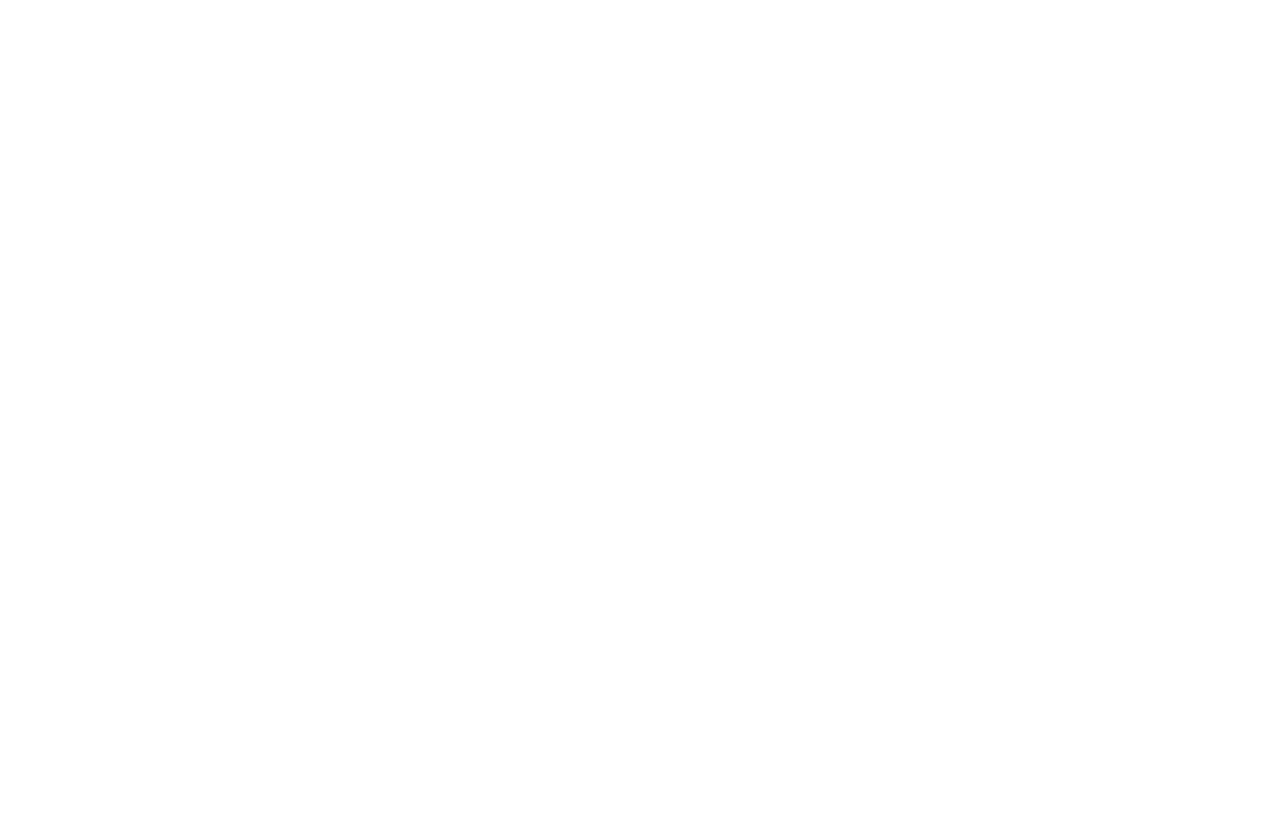
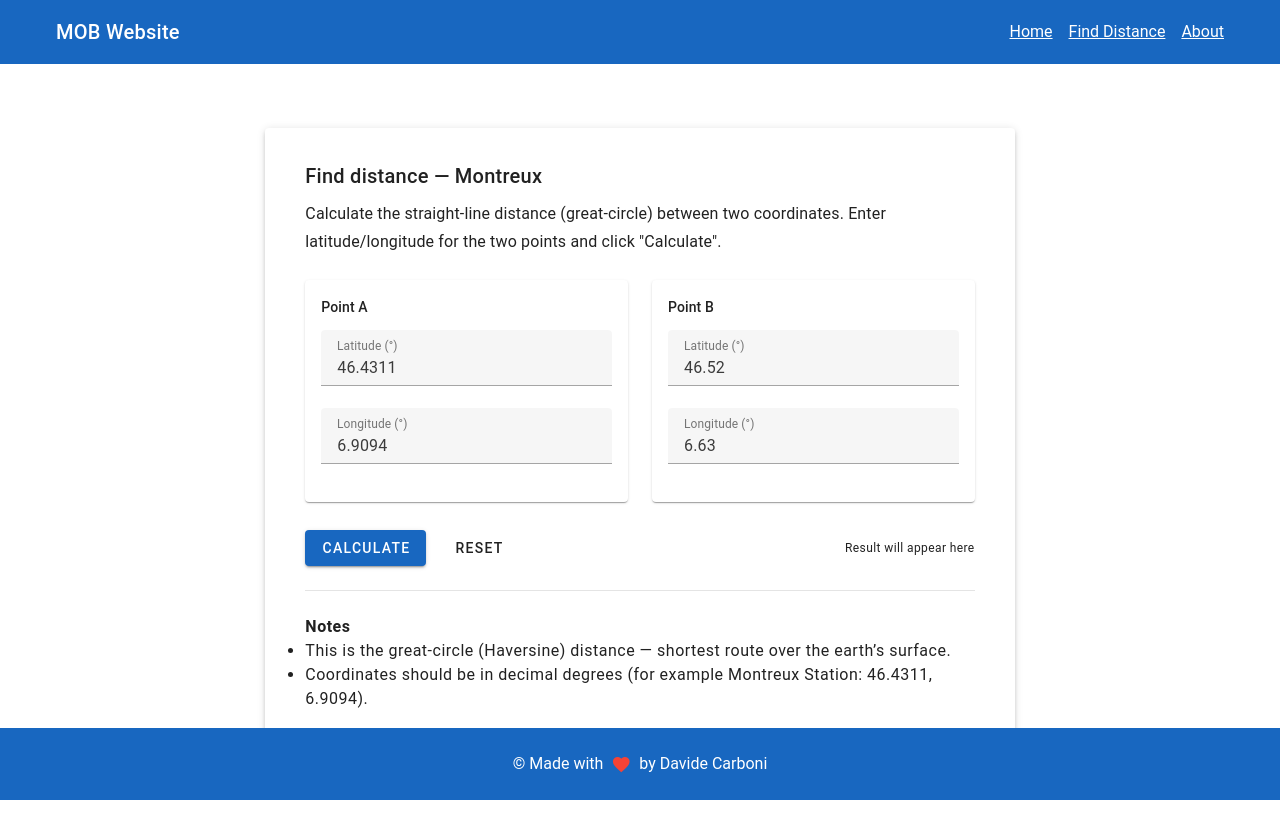
Before and after one commit to CarboniDavide/mob_montreaux, a Nuxt app in the folder frontend/: page /find-distance in a window 1280 px wide. Before the commit this address had no page. Shown: the top 838 px of the page. Before the commit the page ends 800 px from the top, so only its background shows below. Built offline with nearby package versions, Linux system fonts and the light colour scheme.

Commit message:
define first layout

```diff
--- /dev/null
+++ b/frontend/layouts/default.vue
@@ -0,0 +1,32 @@
+<template>
+  <v-app>
+    <!-- Header -->
+    <v-app-bar color="primary" dark flat>
+      <v-container class="d-flex align-center justify-space-between">
+        <h1 class="text-h6">MOB Website</h1>
+        <div>
+          <NuxtLink to="/" class="mr-4 text-white">Home</NuxtLink>
+          <NuxtLink to="/find-distance" class="mr-4 text-white">Find Distance</NuxtLink>
+          <NuxtLink to="/about" class="text-white">About</NuxtLink>
+        </div>
+      </v-container>
+    </v-app-bar>
+
+    <!-- Main content -->
+    <v-main>
+      <v-container class="py-6">
+        <slot />
+      </v-container>
+    </v-main>
+
+    <!-- Footer -->
+    <v-footer color="primary" dark app>
+      <v-container class="text-center">
+        © Made with <v-icon class="mx-1 text-red" size="20">mdi-heart</v-icon> by Davide Carboni
+      </v-container>
+    </v-footer>
+  </v-app>
+</template>
+
+<script setup>
+</script>
--- /dev/null
+++ b/frontend/pages/about.vue
@@ -0,0 +1,103 @@
+<template>
+  <v-container class="py-10">
+    <v-row justify="center">
+      <v-col cols="12" md="8">
+        <v-card elevation="4" class="pa-6">
+          <v-row align="center" class="mb-4">
+            <v-col cols="auto">
+              <v-avatar size="56" color="deep-purple accent-4" class="white--text">
+                😊
+              </v-avatar>
+            </v-col>
+            <v-col>
+              <div class="text-h5">About — MOB Montreux</div>
+              <div class="text-subtitle-2 text--secondary">A tiny demo app with a big sense of humour</div>
+            </v-col>
+          </v-row>
+
+          <v-card-text class="mb-4">
+            <p>
+              This little app is a silly playground built with Nuxt, Vuetify and a splash of TypeScript.
+              It loves mountains, good coffee and deliberately small feature sets.
+            </p>
+
+            <v-sheet class="pa-4 my-4 rounded" elevation="1" color="grey lighten-4">
+              <strong>Why "MOB Montreux"?</strong>
+              <div class="mt-2">Because it's easier to remember than a 12-step deployment script.</div>
+            </v-sheet>
+
+            <v-divider class="my-4" />
+
+            <div>
+              <strong>Fun facts</strong>
+              <v-list dense>
+                <v-list-item>
+                  <v-list-item-content>
+                    <v-list-item-title>Built with Nuxt 3 & Vuetify</v-list-item-title>
+                    <v-list-item-subtitle>Fast, modern, and surprisingly polite.</v-list-item-subtitle>
+                  </v-list-item-content>
+                </v-list-item>
+
+                <v-list-item>
+                  <v-list-item-content>
+                    <v-list-item-title>Local development</v-list-item-title>
+                    <v-list-item-subtitle>Dockerfile available — bring your own coffee.</v-list-item-subtitle>
+                  </v-list-item-content>
+                </v-list-item>
+              </v-list>
+            </div>
+          </v-card-text>
+
+          <v-card-actions class="justify-space-between">
+            <div>
+              <v-btn color="primary" @click="nextJoke" variant="tonal" size="small">
+                Tell me a joke
+              </v-btn>
+              <v-btn text size="small" @click="showJoke = !showJoke">
+                {{ showJoke ? 'Hide' : 'Show' }} joke
+              </v-btn>
+            </div>
+
+            <div v-if="showJoke" class="text-right">
+              <strong class="mr-2">Joke:</strong>
+              <span class="font-mono">{{ currentJoke }}</span>
+            </div>
+          </v-card-actions>
+        </v-card>
+      </v-col>
+    </v-row>
+  </v-container>
+</template>
+
+<script lang="ts">
+export default {
+  name: 'AboutPage',
+  data() {
+    return {
+      showJoke: true,
+      jokes: [
+        "I would tell you a UDP joke, but you might not get it.",
+        "Why do programmers prefer dark mode? Because light attracts bugs.",
+        "I asked the computer for a joke. It returned '404: Humor not found.'",
+        "There are 10 types of people in the world: those who get binary and those who don't.",
+        "Debugging: Being the detective in a crime movie where you are also the murderer."
+      ] as string[],
+      idx: 0,
+    }
+  },
+  computed: {
+    currentJoke(): string {
+      return this.jokes[this.idx] ?? ''
+    }
+  },
+  methods: {
+    nextJoke(): void {
+      this.idx = (this.idx + 1) % this.jokes.length
+    }
+  }
+}
+</script>
+
+<style scoped>
+  .font-mono { font-family: ui-monospace, SFMono-Regular, Menlo, Monaco, "Roboto Mono", monospace; }
+</style>
--- /dev/null
+++ b/frontend/pages/find-distance.vue
@@ -0,0 +1,129 @@
+<template>
+	<v-container class="py-10">
+		<v-row justify="center">
+			<v-col cols="12" md="8">
+				<v-card elevation="3" class="pa-6">
+					<v-card-title class="text-h6">Find distance — Montreux</v-card-title>
+
+					<v-card-text>
+						<p class="mb-6 text-subtitle-1">
+							Calculate the straight-line distance (great-circle) between two coordinates.
+							Enter latitude/longitude for the two points and click "Calculate".
+						</p>
+
+						<v-row>
+							<v-col cols="12" md="6">
+								<v-card outlined class="pa-4">
+									<div class="text-subtitle-2 mb-3">Point A</div>
+									<v-text-field v-model.number="aLat" label="Latitude (°)" type="number" :rules="latRules" />
+									<v-text-field v-model.number="aLon" label="Longitude (°)" type="number" :rules="lonRules" />
+								</v-card>
+							</v-col>
+
+							<v-col cols="12" md="6">
+								<v-card outlined class="pa-4">
+									<div class="text-subtitle-2 mb-3">Point B</div>
+									<v-text-field v-model.number="bLat" label="Latitude (°)" type="number" :rules="latRules" />
+									<v-text-field v-model.number="bLon" label="Longitude (°)" type="number" :rules="lonRules" />
+								</v-card>
+							</v-col>
+						</v-row>
+
+						<v-row class="mt-4" align="center">
+							<v-col cols="12" md="6">
+								<v-btn color="primary" @click="calculate" :disabled="!validInputs">Calculate</v-btn>
+								<v-btn variant="text" @click="reset" class="ml-3">Reset</v-btn>
+							</v-col>
+
+							<v-col cols="12" md="6" class="text-right">
+								<div v-if="distanceKm !== null" class="text-h6">Distance: {{ distanceKm.toFixed(3) }} km</div>
+								<div v-else class="text-caption grey--text">Result will appear here</div>
+							</v-col>
+						</v-row>
+
+						<v-divider class="my-6" />
+
+						<div class="text-body-1">
+							<strong>Notes</strong>
+							<ul>
+								<li>This is the great-circle (Haversine) distance — shortest route over the earth’s surface.</li>
+								<li>Coordinates should be in decimal degrees (for example Montreux Station: 46.4311, 6.9094).</li>
+							</ul>
+						</div>
+					</v-card-text>
+				</v-card>
+			</v-col>
+		</v-row>
+	</v-container>
+</template>
+
+<script lang="ts">
+import { defineComponent } from 'vue'
+
+export default defineComponent({
+	name: 'FindDistancePage',
+	data() {
+		return {
+			// defaults are helpful — Montreux station coordinates used as one example
+			aLat: 46.4311 as number | null,
+			aLon: 6.9094 as number | null,
+			bLat: 46.5200 as number | null,
+			bLon: 6.6300 as number | null,
+			distanceKm: null as number | null,
+		}
+	},
+	computed: {
+		latRules(): ((v: number|null) => boolean|string)[] {
+			return [
+				(v: number|null) => v !== null && !Number.isNaN(v) || 'Required',
+				(v: number|null) => (v === null || (v >= -90 && v <= 90)) || 'Latitude must be between -90 and 90',
+			]
+		},
+		lonRules(): ((v: number|null) => boolean|string)[] {
+			return [
+				(v: number|null) => v !== null && !Number.isNaN(v) || 'Required',
+				(v: number|null) => (v === null || (v >= -180 && v <= 180)) || 'Longitude must be between -180 and 180',
+			]
+		},
+		validInputs(): boolean {
+			return [this.aLat, this.aLon, this.bLat, this.bLon].every(v => v !== null && !Number.isNaN(v))
+		}
+	},
+	methods: {
+		calculate(): void {
+			if (!this.validInputs) {
+				this.distanceKm = null
+				return
+			}
+			const toRad = (d: number) => (d * Math.PI) / 180
+
+			const R = 6371 // Earth radius in km
+			const lat1 = toRad(this.aLat as number)
+			const lon1 = toRad(this.aLon as number)
+			const lat2 = toRad(this.bLat as number)
+			const lon2 = toRad(this.bLon as number)
+
+			const dLat = lat2 - lat1
+			const dLon = lon2 - lon1
+
+			const a = Math.sin(dLat / 2) * Math.sin(dLat / 2) +
+								Math.cos(lat1) * Math.cos(lat2) *
+								Math.sin(dLon / 2) * Math.sin(dLon / 2)
+
+			const c = 2 * Math.atan2(Math.sqrt(a), Math.sqrt(1 - a))
+			this.distanceKm = R * c
+		},
+		reset(): void {
+			this.aLat = 46.4311
+			this.aLon = 6.9094
+			this.bLat = 46.5200
+			this.bLon = 6.6300
+			this.distanceKm = null
+		}
+	}
+})
+</script>
+
+<style scoped>
+.text-right { text-align: right; }
+</style>
--- a/frontend/pages/index.vue
+++ b/frontend/pages/index.vue
@@ -1,34 +1,54 @@
 <template>
-  <v-app>
-    <v-main>
   <v-container class="py-10">
-        <v-card>
-          <v-card-title class="text-h5">Nuxt + Vuetify + Docker</v-card-title>
-          <v-card-text>{{ getMessage }}</v-card-text>
-          <v-card-text>{{ sayHelloWorld }}</v-card-text>
+    <v-row justify="center">
+      <v-col cols="12" md="10">
+        <v-card elevation="3" class="pa-6">
+          <v-row class="g-6" align="center">
+            <v-col cols="12" md="6">
+              <v-img
+                :src="imageSrc"
+                alt="Montreux station"
+                aspect-ratio="16/9"
+                class="rounded-lg"
+                cover
+              />
+              <div class="text-caption mt-2 grey--text text--darken-1">{{ caption }}</div>
+            </v-col>
+
+            <v-col cols="12" md="6">
+              <div class="text-h4 mb-2">Montreux Station</div>
+              <div class="text-subtitle-1 mb-4">A little stop, a long story</div>
+
+              <p class="mb-4">
+                Montreux railway station sits on the shore of Lake Geneva and is a gateway to the stunning Riviera towns and alpine passes.
+                Passenger services began in the 19th century and the station became an important link for tourism and regional transport.
+              </p>
+
+              <p class="mb-4">
+                The town is famous for the Montreux Jazz Festival (since 1967) and its relaxed lakeside promenade — perfect for a slow cup of coffee and an even slower scenic train ride.
+              </p>
+
+              <v-btn color="primary" href="/find-distance" class="mb-4" variant="tonal">Read more about this tiny app</v-btn>
+            </v-col>
+          </v-row>
         </v-card>
+      </v-col>
+    </v-row>
   </v-container>
-    </v-main>
-  </v-app>
 </template>
 
 <script lang="ts">
-  import { helloWorldStore } from '../stores/helloWorld';
-
 export default {
   name: 'HomePage',
   data() {
     return {
-        helloWorldStore: helloWorldStore()
-      }
-    },
-    computed: {
-      sayHelloWorld(): string {
-        return this.helloWorldStore.sayHello;
-      },
-      getMessage(): string {
-        return this.helloWorldStore.getMessage;
+      imageSrc: '/images/montreaux-station.jpg',
+      caption: 'Montreux station, view across Lake Geneva'
     }
   }
 }
 </script>
+
+<style scoped>
+  .rounded-lg { border-radius: 8px; overflow: hidden; }
+</style>
```
Also changed, not shown: frontend/public/images/montreaux-station.jpg (added). Lines whose indentation alone changed are shown as unchanged.
